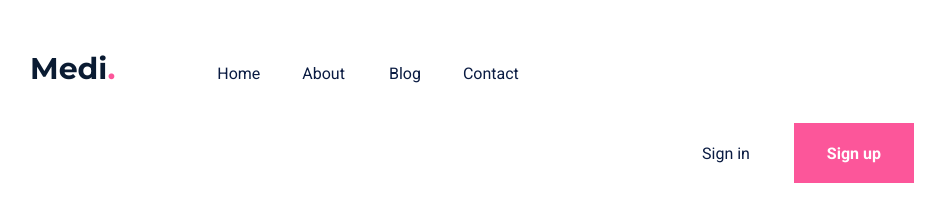
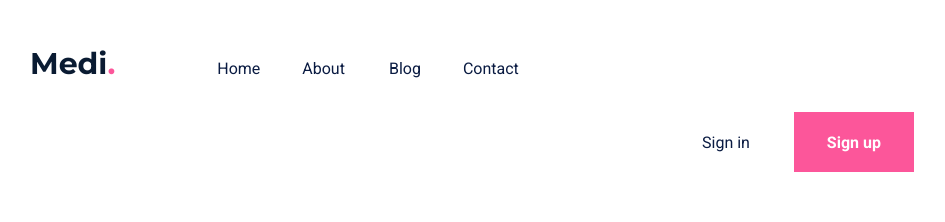
Before and after one commit to ernestdogosson/assignment-four, a plain HTML site: page index.html in a window 1280 px wide. Shown: the whole page, without its empty margins (58-1003 px from the left). Drawn offline with Linux system fonts and the light colour scheme; a web font is replaced by a local one.

```diff
--- a/styles/header.css
+++ b/styles/header.css
@@ -3,10 +3,7 @@
 	font-family: 'Montserrat', sans-serif;
 	font-optical-sizing: auto;
 	font-weight: bold;
-	font-style: normal;
 	font-size: 30px;
-	line-height: 1.6;
-	letter-spacing: -2%;
 	margin-top: 37px;
 	margin-left: 80px;
 	color: #0a1b32;
```
